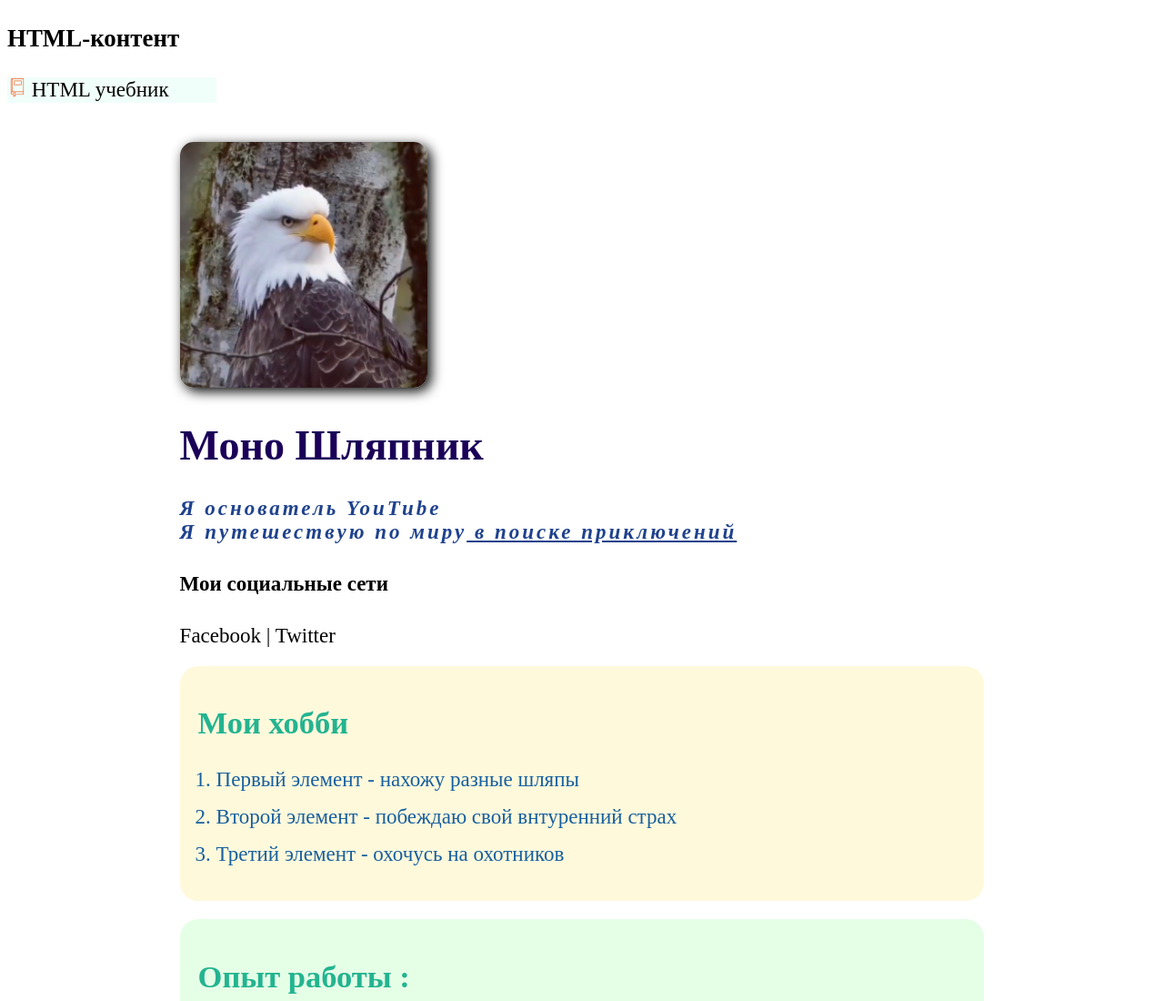
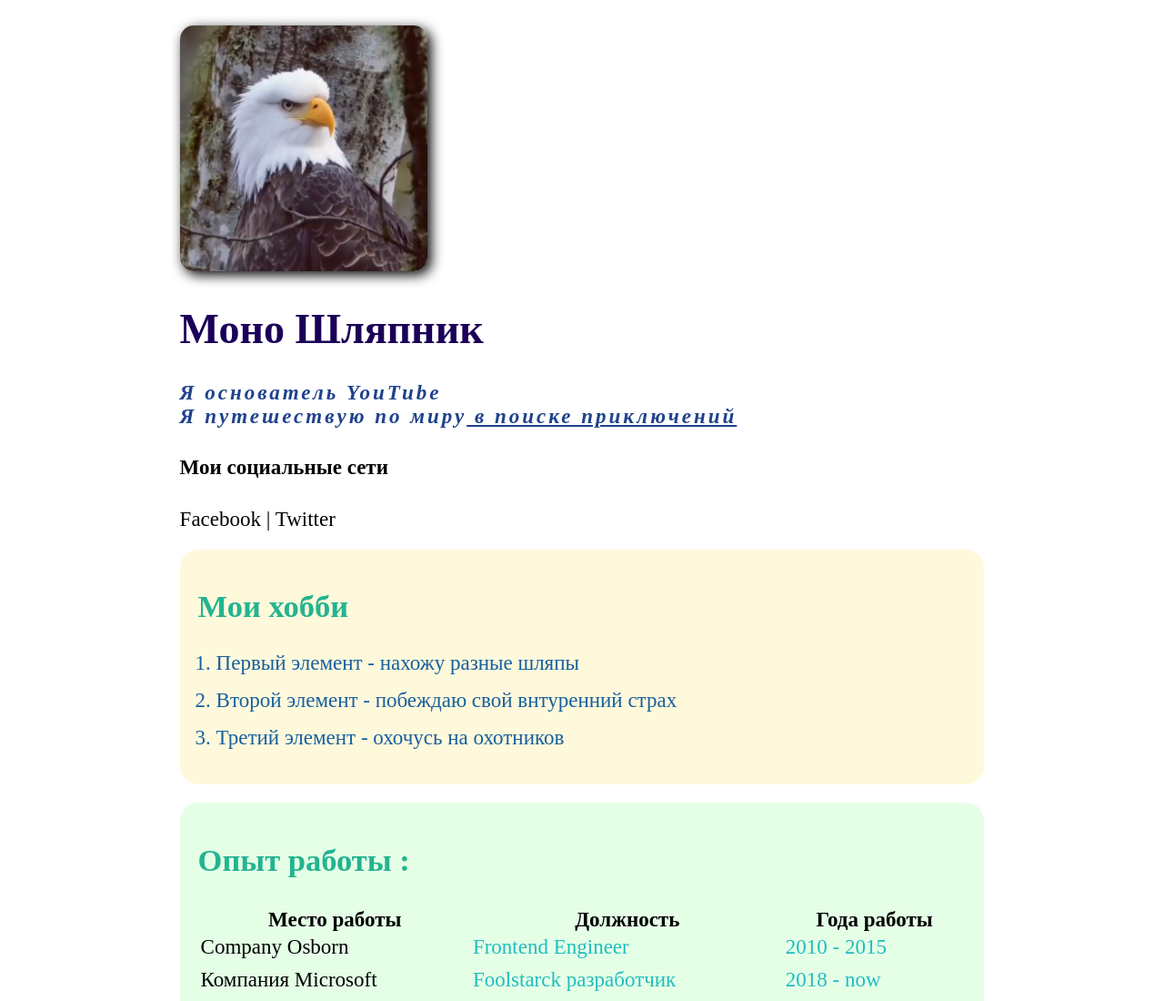
Before and after one commit to dakhadaewskii/sait-css, a plain HTML site: page index.html in a window 1280 px wide. Shown: the top 1100 px of the page at 91% size. Drawn offline with Linux system fonts and the light colour scheme.

Commit message:
Update index.html

```diff
--- a/index.html
+++ b/index.html
@@ -3,11 +3,11 @@
     <head>
         <title>HTML&CSS</title>
         <meta charset = 'utf-8'>
+        <meta name="viewport" content="width="device-width, initial-scale=1>
     </head>
     <link rel="stylesheet" href="styles.css">
-
     <body>
-        <aside>
+<!--         <aside>
             <div>
                 <h3>HTML-контент</h3>
                     <ul class="htm">
@@ -20,7 +20,7 @@
                         </li>
                     </ul>
             </div>
-        </aside>
+        </aside> -->
         <div style="padding-top: 20px"></div>
 
         <div class="container">
```
